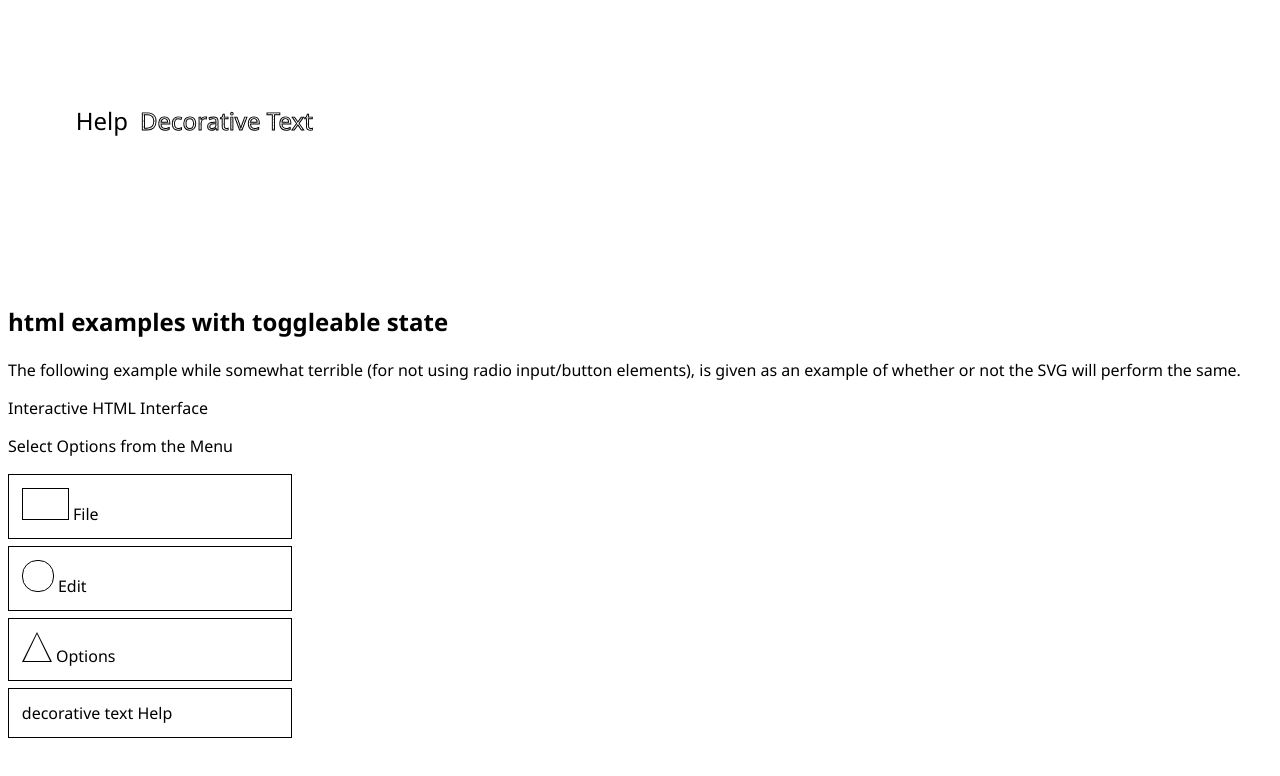
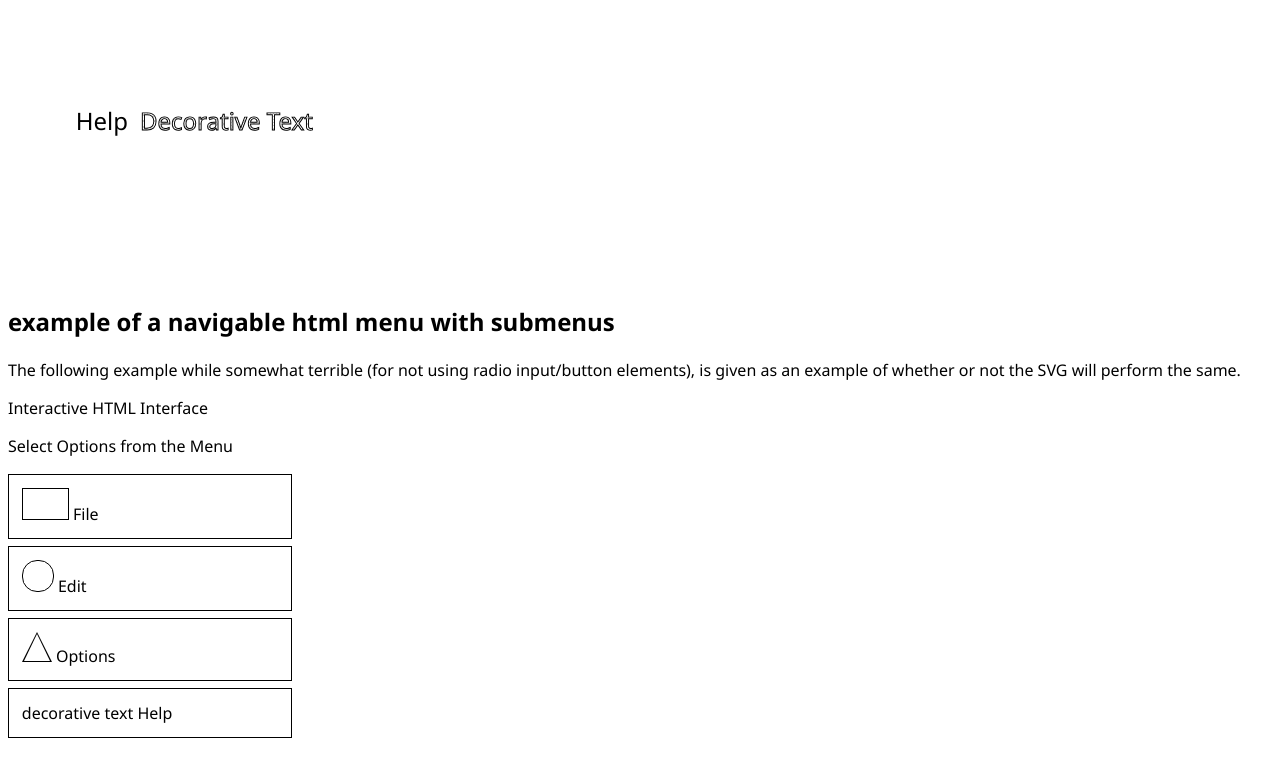
Before and after one commit to fizzstudio/svg-aria-test, a website: page examples/menu/svg-menu-aria.html in a window 1280 px wide. Shown: the part 1260-2036 px from the top of the page. Drawn offline with Linux system fonts and the light colour scheme.

Commit message:
update wording on html section

```diff
--- a/examples/menu/svg-menu-aria.html
+++ b/examples/menu/svg-menu-aria.html
@@ -513,7 +513,7 @@
         </defs>
       </svg>
     </div>
-    <h2>html examples with toggleable state</h2>
+    <h2>example of a navigable html menu with submenus</h2>
     <p>
       The following example while somewhat terrible (for not using radio input/button elements), is given as an example
       of whether or not the SVG will perform the same.
```
